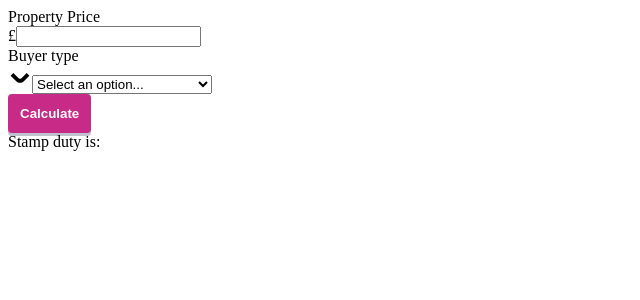
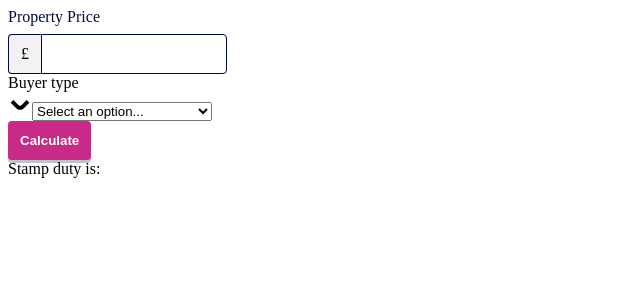
Before and after one commit to DobrinNeykov/moneyhelper-tools, a Next.js app: page /stamp-duty-calculator in a window 1280 px wide. Shown: the top 300 px of the page, without its empty margins (0-640 px from the left). Built offline with nearby package versions, Linux system fonts and the light colour scheme.

Commit message:
Add styles for MoneyInput

```diff
--- a/components/MoneyInput.jsx
+++ b/components/MoneyInput.jsx
@@ -1,11 +1,22 @@
-import React from "react";
+import React, { useId } from "react";
 import PropTypes from "prop-types";
 import NumberFormat from "react-number-format";
+import styles from "./MoneyInput.module.css";
+import classNames from "classnames";
 
 /**
  * Money Input Component
  */
-export const MoneyInput = ({ id, name, defaultValue, label, onChange }) => {
+export const MoneyInput = ({
+  id,
+  name,
+  defaultValue,
+  label,
+  onChange,
+  errors,
+}) => {
+  id = id || useId();
+
   const minMaxNumberCheck = (input) => {
     const MAX_MONEY_VALUE = 999999999999;
 
@@ -18,15 +29,30 @@ export const MoneyInput = ({ id, name, defaultValue, label, onChange }) => {
     }
   };
 
+  const hasErrors = errors && errors.length;
+
   return (
+    <div className={styles.container}>
+      <div className={hasErrors && styles.error_border}>
+        {label && (
           <div>
-      {label && <label className="cmp-form-text--label">{label}</label>}
-      <div className="cmp-form-text__container">
-        <span className="cmp-form-text__container--prefix">£</span>
+            <label htmlFor={id} className={styles.label}>
+              {label}
+            </label>
+          </div>
+        )}
+        {hasErrors &&
+          errors.map((e) => (
+            <label htmlFor={id} key={e} className={styles.error_message}>
+              {e}
+            </label>
+          ))}
+        <div className={styles.input_container}>
+          <span className={styles.prefix}>£</span>
           <NumberFormat
             id={id}
             name={name}
-          className="cmp-form-text__container--input-box"
+            className={styles.input}
             value={defaultValue}
             thousandSeparator={true}
             decimalSeparator="."
@@ -36,6 +62,7 @@ export const MoneyInput = ({ id, name, defaultValue, label, onChange }) => {
               onChange && onChange(values.value);
             }}
           />
+        </div>
       </div>
     </div>
   );
@@ -53,11 +80,15 @@ MoneyInput.propTypes = {
   /**
    * The label text
    */
-  label: PropTypes.string,
+  label: PropTypes.string.isRequired,
   /**
    * Gets fired when a value changes
    */
   onChange: PropTypes.func,
+  /**
+   * Errors
+   */
+  errors: PropTypes.array,
 };
 
 MoneyInput.defaultProps = {};
--- /dev/null
+++ b/components/MoneyInput.module.css
@@ -0,0 +1,57 @@
+.container {
+}
+
+.container .error_border {
+  border-left: 4px solid #d00000;
+  padding-left: 10px;
+}
+
+.label {
+  color: #000b3b;
+  display: block;
+  margin-bottom: 8px;
+}
+
+.error_message {
+  display: block;
+  color: #d00000;
+  margin-bottom: 8px;
+}
+
+.input_container {
+  display: flex;
+  height: 40px;
+}
+
+.input_container .prefix {
+  display: flex;
+  justify-content: center;
+  align-content: center;
+  flex-direction: column;
+
+  border-top-left-radius: 4px;
+  border-bottom-left-radius: 4px;
+  border-top: 1px solid #000b3b;
+  border-bottom: 1px solid #000b3b;
+  border-left: 1px solid #000b3b;
+
+  padding-left: 12px;
+  padding-right: 12px;
+  padding-top: 8px;
+  padding-bottom: 8px;
+  background-color: #f3f1f3;
+}
+
+.input_container .input {
+  border: 1px solid #000b3b;
+  padding-left: 5px;
+
+  border-top-right-radius: 4px;
+  border-bottom-right-radius: 4px;
+  outline: none;
+}
+
+.input_container .input:focus {
+  box-shadow: 0px 0px 0px 4px rgba(240, 240, 90, 1);
+  border: 2px solid #8200d1;
+}
--- a/components/money-input.scss
+++ /dev/null
@@ -1,127 +0,0 @@
-.cmp-form-text {
-  display: flex;
-  flex-direction: column;
-  margin-top: 35px;
-
-  &--error {
-    display: flex;
-    flex-direction: column;
-    margin-top: 35px;
-    border-left: 4px solid $color-red;
-    padding-left: 13px;
-  }
-
-  &__container {
-    display: flex;
-    flex-direction: row;
-
-    &--prefix {
-      padding: 0px 15px 0px 15px;
-      margin-top: 10px;
-      // .line-height-px(20);
-      line-height: 20px;
-      color: $color-dark-blue-secondary;
-      background-color: $color-light-grey-supporting;
-      border: 1px solid $color-grey-secondary;
-      border-right: 0;
-      border-radius: 4px 0px 0px 4px;
-      display: inline-flex;
-      align-items: center;
-    }
-
-    &--input-box {
-      display: flex;
-      flex: 1;
-      font-size: 16px;
-      border: 1px solid $color-grey-secondary;
-      border-radius: 0px 4px 4px 0px;
-      padding: 9px 12px;
-      margin-top: 10px;
-      // .line-height-px(20);
-      line-height: 20px;
-      overflow: hidden;
-
-      &:focus {
-        outline: 1px solid $color-violet-primary;
-        // .prefixed(box-shadow, 0 0 0 4px $color-yellow-secondary);
-        border-radius: 0px 4px 4px 0px;
-      }
-
-      &:focus-visible {
-        outline: 1px solid $color-violet-primary;
-        // .prefixed(box-shadow, 0 0 0 4px $color-yellow-secondary);
-        border-radius: 0px 4px 4px 0px;
-      }
-
-      &--error {
-        display: flex;
-        flex: 1;
-        border: 2px solid $color-red;
-        border-radius: 0px 4px 4px 0px;
-        padding: 9px 12px;
-        margin-top: 10px;
-        // .line-height-px(20);
-        line-height: 20px;
-        overflow: hidden;
-
-        &:focus {
-          outline: none !important;
-          // .prefixed(box-shadow, 0 0 0 4px $color-yellow-secondary);
-          border: 2px solid $color-violet-primary;
-          border-radius: 0px 4px 4px 0px;
-        }
-
-        &:focus-visible {
-          outline: none !important;
-          // .prefixed(box-shadow, 0 0 0 4px $color-yellow-secondary);
-          border: 2px solid $color-violet-primary;
-          border-radius: 0px 4px 4px 0px;
-        }
-      }
-    }
-  }
-
-  &--label {
-    display: absolute;
-    font-style: normal;
-    font-weight: normal;
-    // .font-size-px(18);
-    font-size: 18px;
-    // .line-height-px(26);
-    line-height: 20px;
-    color: $color-dark-blue-secondary;
-
-    &-hidden {
-      display: none;
-    }
-
-    &-error {
-      display: absolute;
-      font-style: normal;
-      font-weight: normal;
-      // .font-size-px(16);
-      font-size: 16px;
-      // .line-height-px(26);
-      line-height: 20px;
-      color: $color-red;
-    }
-  }
-
-  .text-help-msg {
-    order: -1;
-  }
-
-  .text-label {
-    order: -2;
-  }
-
-  textarea {
-    width: 479px;
-    height: 176px;
-    margin-top: 13px;
-    padding-top: 7px;
-    padding-bottom: 7px;
-    padding-left: 12px;
-    padding-right: 12px;
-  }
-}
```
Also changed, not shown: 1 other file (tests, documents, lock files or other folders). Lines whose indentation alone changed are shown as unchanged.
